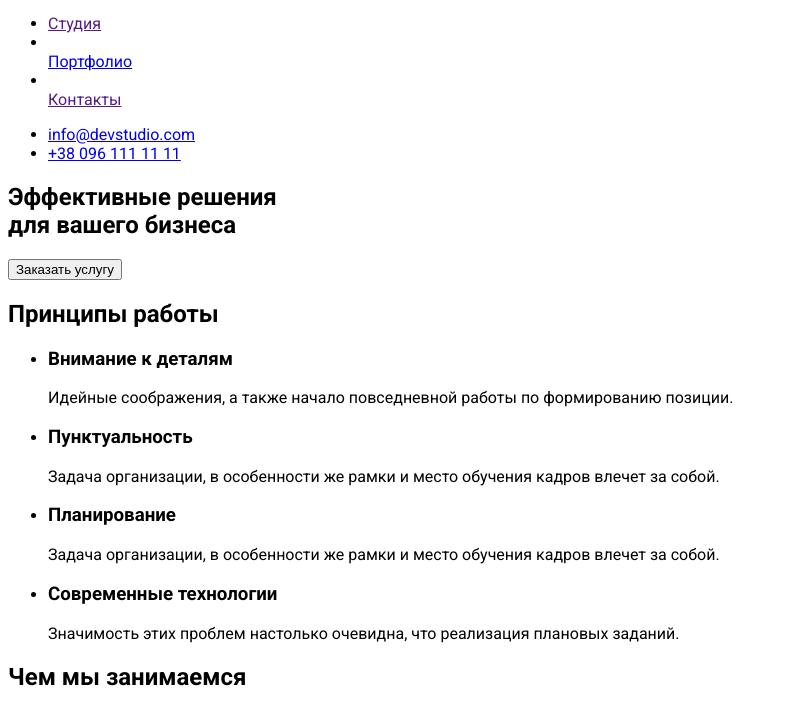
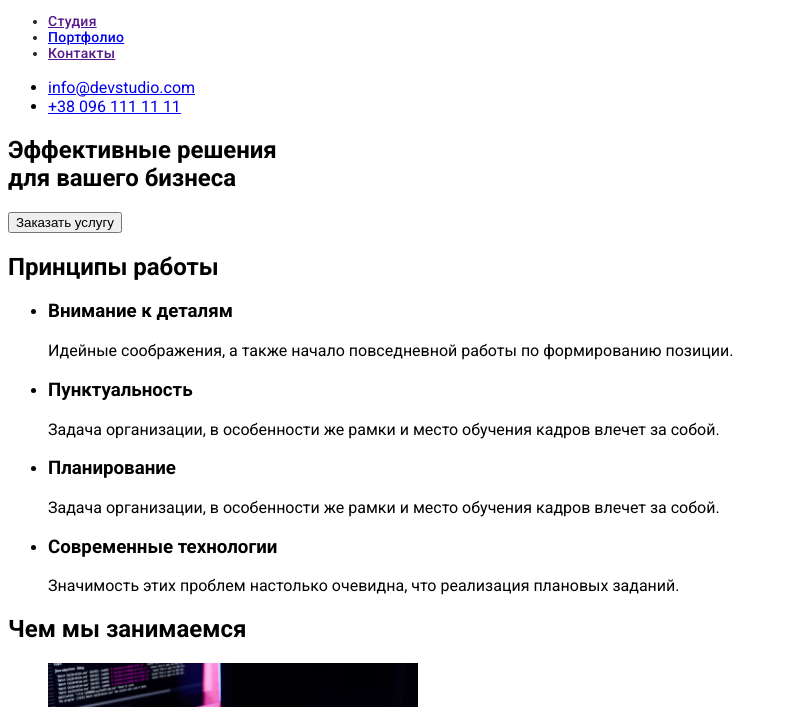
Before and after one commit to shuro4ka/goit-markup-hw-02, a plain HTML site: page index.html in a window 1280 px wide. Shown: the part 41-748 px from the top of the page, without its empty margins (0-788 px from the left). Drawn offline with Linux system fonts and the light colour scheme.

Commit message:
add hover

```diff
--- a/css/styles.css
+++ b/css/styles.css
@@ -25,3 +25,15 @@ footer {
 .logo-light {
   color: white;
 }
+.nav-link {
+  font-weight: 500;
+  font-size: 14px;
+  line-height: 1.14;
+  letter-spacing: 0.02em;
+
+  color: #212121;
+}
+.nav-link:hover,
+.nav-link:focus {
+  color: #2196f3;
+}
--- a/index.html
+++ b/index.html
@@ -19,8 +19,8 @@
         <nav>
             <ul class="nav">
                 <li class="nav-link"><a href="">Студия</a></li>
-                <li class="nav-link"></li><a href="./portfolio.html">Портфолио</a></li>
-                <li class="nav-link"></li><a href="">Контакты</a></li>
+                <li class="nav-link"><a href="./portfolio.html">Портфолио</a></li>
+                <li class="nav-link"><a href="">Контакты</a></li>
             </ul>
         </nav>
         <ul class="contacts">
```
